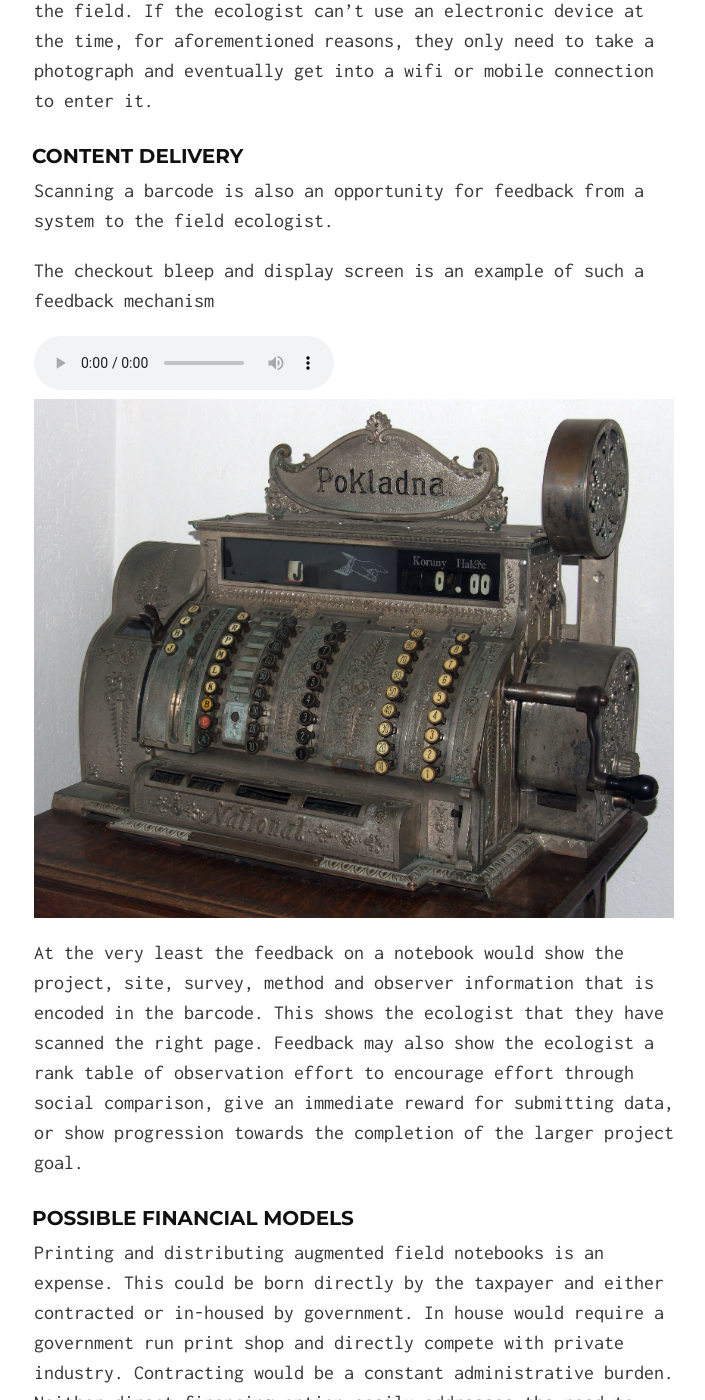
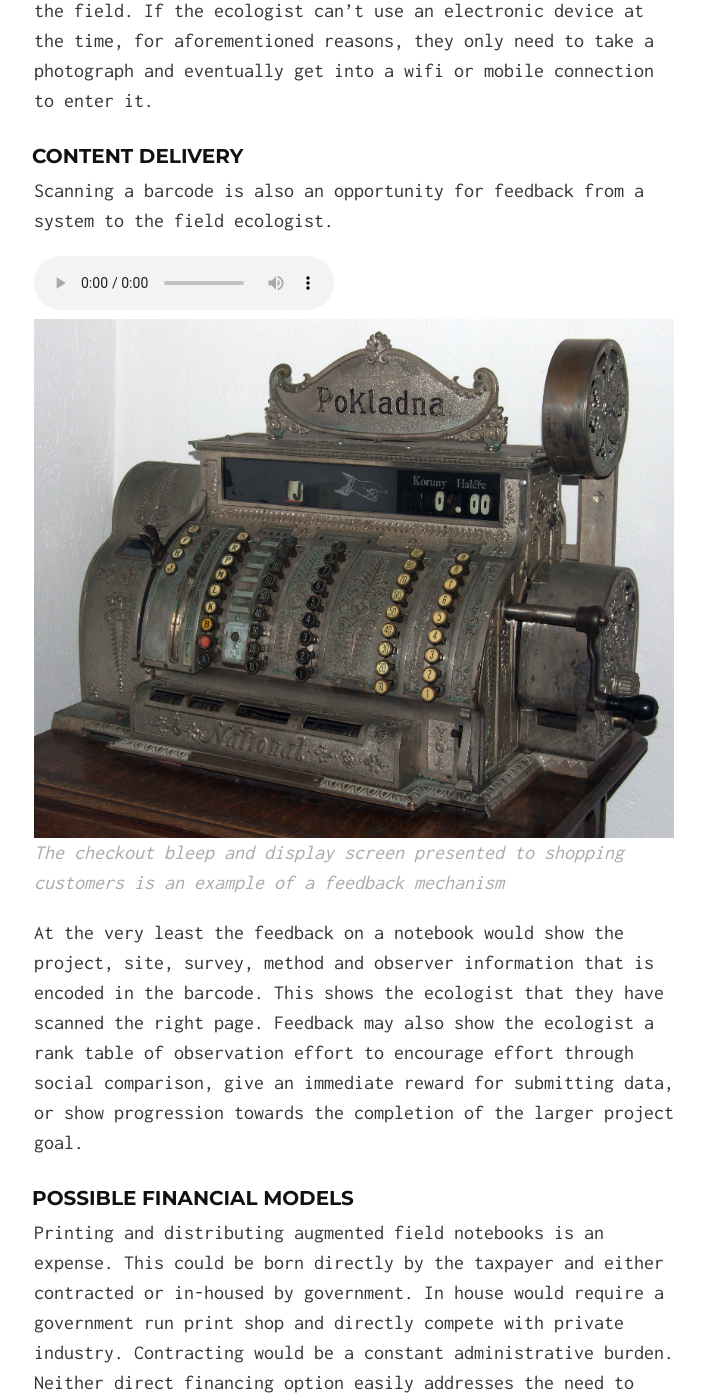
Before and after one commit to CodeforAustralia/biodiversity, a Jekyll site: the page built from _posts/2016-09-12-A-Pad-of-Paper.md, in a window 1280 px wide and 1400 px high, scrolled down 3348 px. Shown: the whole window, without its empty margins (286-991 px from the left). Built offline with Jekyll 4.4.1, drawn with Linux system fonts in a browser that asks for light colours.

Commit message:
caption fix

```diff
--- a/_posts/2016-09-12-A-Pad-of-Paper.md
+++ b/_posts/2016-09-12-A-Pad-of-Paper.md
@@ -38,8 +38,6 @@
 ### Stencils
 There is a compromise between flexibility and structure in the design of a notebook. A blank page could have an infinite variety of tables and boxes and shapes drawn on it, but human variation in the design of these elements is difficult for image recognition to compute. The stencil lies somewhere in between rigid structure and blank chaos. It may augment the paper when it is necessary and be removed when it is not.
 
-
-
 ### Content Collection
 A photograph of the notepad is stored on the mobile device. It scans the barcode so that the project, site, survey, method, and observer are linked to these observations. The handwriting is run through an [optical character recognition process](https://en.wikipedia.org/wiki/Optical_character_recognition) so that text can be digitally stored, searched, and analysed.  The device may also store location, time, and estimate observation effort metrics automatically if the ecologist is able to bring it into the field. If the ecologist can’t use an electronic device at the time, for aforementioned reasons, they only need to take a photograph and eventually get into a wifi or mobile connection to enter it.
 
@@ -47,13 +45,13 @@
 
 Scanning a barcode is also an opportunity for feedback from a system to the field ecologist.
 
-The checkout bleep and display screen is an example of such a feedback mechanism
 <audio controls="controls" preload="metadata">
   Your browser does not support the <code>audio</code> element.
   <source src="{{ site.baseurl }}/assets/audio/barcodescan.mp3" type="audio/mp3">
 </audio>
 
 ![Mechanical Cash Register Display]({{ site.baseurl }}/assets/Cash_register,_built_1904_in_Ohiosmall.jpg)
+*The checkout bleep and display screen presented to shopping customers is an example of a feedback mechanism*
 
 At the very least the feedback on a notebook would show the project, site, survey, method and observer information that is encoded in the barcode. This shows the ecologist that they have scanned the right page. Feedback may also show the ecologist a rank table of observation effort to encourage effort through social comparison, give an immediate reward for submitting data, or show progression towards the completion of the larger project goal.
 
```
